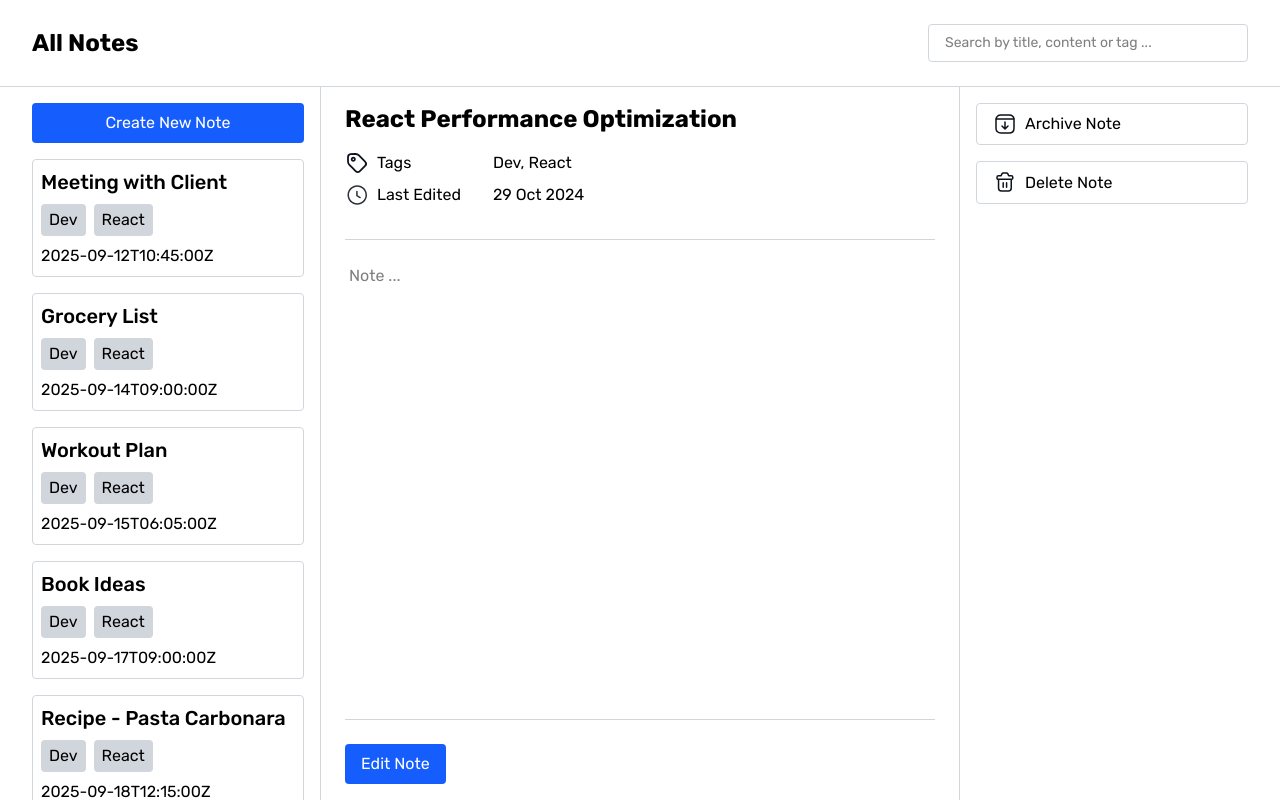
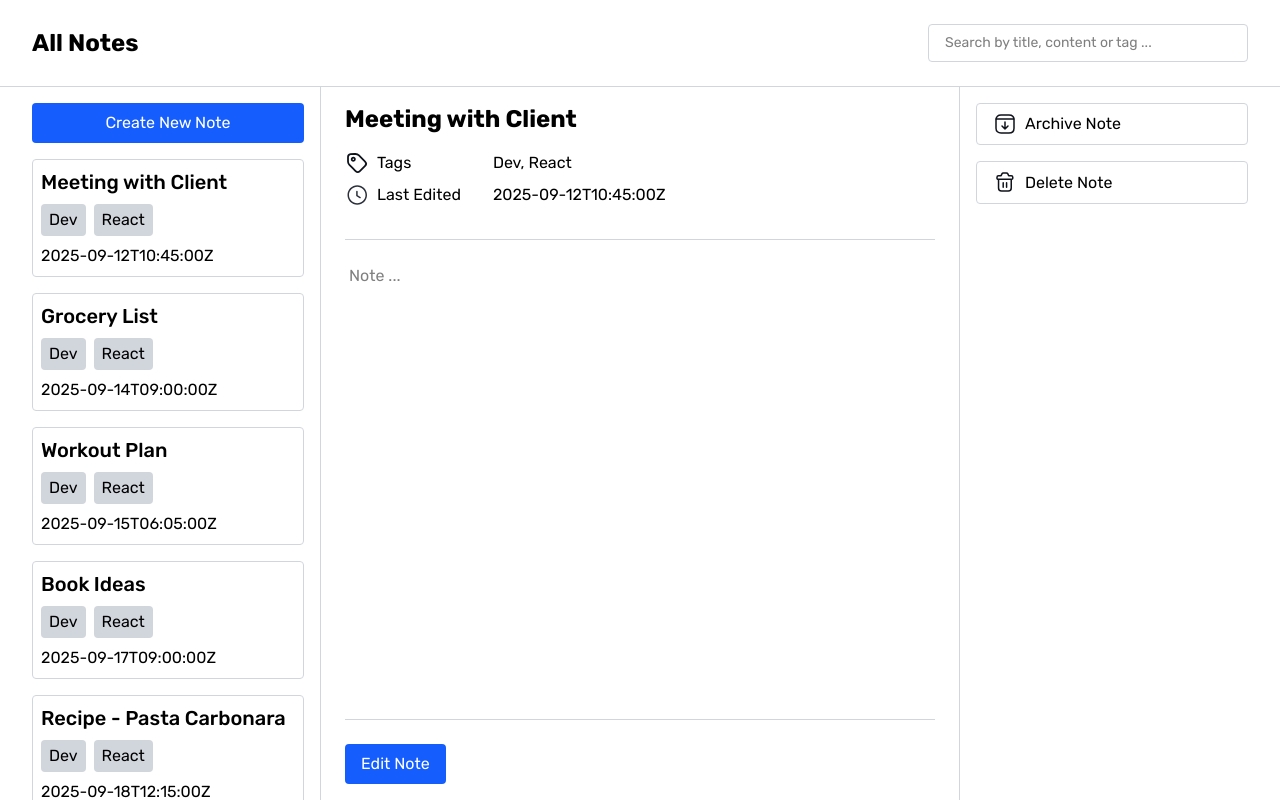
Before and after one commit to rjeby/i2note, a React (Vite) app in the folder frontend/: page / in a window 1280 px wide. Built offline with nearby package versions, Linux system fonts and the light colour scheme; a web font is replaced by a local one.

Commit message:
biderectionnal data flow

```diff
--- a/frontend/src/app/features/notes/notesSlice.ts
+++ b/frontend/src/app/features/notes/notesSlice.ts
@@ -9,7 +9,13 @@ interface Note {
   editedAt: string;
 }
 
-export type NotesState = Note[];
+export interface NotesState {
+  notes: Note[];
+  selectedNoteId: number;
+  content: string;
+  editedContent: string;
+  isBeingEdited: boolean;
+}
 
 const notes = [
   {
@@ -155,18 +161,70 @@ const notes = [
   },
 ];
 
-const initialState: NotesState = notes;
+const initialState: NotesState = {
+  notes: notes,
+  selectedNoteId: 1,
+  content: "",
+  editedContent: "",
+  isBeingEdited: false,
+};
 
 export const notesSlice = createSlice({
   name: "notes",
   initialState,
   reducers: {
     addNote: (state, action: PayloadAction<Note>) => {
-      return [...state, action.payload];
+      return { ...state, notes: [...state.notes, action.payload] };
+    },
+    updateNoteById: (
+      state,
+      action: PayloadAction<{ id: number; content: string }>,
+    ) => {
+      const updatedNotes = state.notes.map((note) =>
+        note.id !== action.payload.id
+          ? note
+          : { ...note, content: action.payload.content },
+      );
+
+      return { ...state, notes: updatedNotes };
+    },
+    updateSelectedNoteId: (state, action: PayloadAction<number>) => {
+      const note = state.notes.find((note) => note.id === action.payload);
+      return {
+        ...state,
+        selectedNoteId: action.payload,
+        content: note ? note.content : "",
+        editedContent: note ? note.content : "",
+      };
+    },
+    updateContent: (state, action: PayloadAction<string>) => {
+      return {
+        ...state,
+        content: action.payload,
+      };
+    },
+    updateEditedContent: (state, action: PayloadAction<string>) => {
+      return {
+        ...state,
+        editedContent: action.payload,
+      };
+    },
+    updateIsBeignEdited: (state, action: PayloadAction<boolean>) => {
+      return {
+        ...state,
+        isBeingEdited: action.payload,
+      };
     },
   },
 });
 
-export const { addNote } = notesSlice.actions;
+export const {
+  addNote,
+  updateNoteById,
+  updateSelectedNoteId,
+  updateContent,
+  updateEditedContent,
+  updateIsBeignEdited,
+} = notesSlice.actions;
 export const selectNotes = (state: RootState) => state.notes;
 export default notesSlice.reducer;
--- a/frontend/src/components/Notes.tsx
+++ b/frontend/src/components/Notes.tsx
@@ -1,3 +1,4 @@
+import { useState } from "react";
 import NodesSidebar from "../components/NotesSidebar";
 import NotesActions from "./NotesActions";
 import NotesHeader from "./NotesHeader";
--- a/frontend/src/components/NotesSidebar.tsx
+++ b/frontend/src/components/NotesSidebar.tsx
@@ -1,20 +1,25 @@
 import { useAppDispatch, useAppSelector } from "../app/hooks";
+import { updateSelectedNoteId } from "../app/features/notes/notesSlice";
 
 const NoteInfoCard = ({ note }) => {
+  const dispatch = useAppDispatch();
   return (
-    <div className="flex flex-col gap-2 rounded-sm border border-gray-300 p-2">
-      <span className="text-xl font-medium">{note.title}</span>
+    <button
+      className="flex flex-col gap-2 rounded-sm border border-gray-300 p-2 hover:scale-105"
+      onClick={() => dispatch(updateSelectedNoteId(note.id))}
+    >
+      <span className="text-left text-xl font-medium">{note.title}</span>
       <div className="flex flex-wrap items-center gap-2">
         <span className="rounded-sm bg-gray-300 px-2 py-1">Dev</span>
         <span className="rounded-sm bg-gray-300 px-2 py-1">React</span>
       </div>
-      <span>{note.editedAt}</span>
-    </div>
+      <span className="text-left">{note.editedAt}</span>
+    </button>
   );
 };
 
 const NotesSidebar = () => {
-  const notes = useAppSelector((state) => state.notes);
+  const notes = useAppSelector((state) => state.notes.notes);
   return (
     <div className="col-span-1 flex w-xs flex-col gap-4 overflow-scroll py-4 pr-4 pl-8">
       <button type="button" className="rounded-sm bg-blue-600 py-2 text-white">
--- a/frontend/src/components/VisiualizeNote.tsx
+++ b/frontend/src/components/VisiualizeNote.tsx
@@ -1,17 +1,39 @@
 import iconTag from "../assets/icon-tag.svg";
 import iconClock from "../assets/icon-clock.svg";
-import { useState } from "react";
+import { useAppDispatch, useAppSelector } from "../app/hooks";
+import {
+  updateContent,
+  updateEditedContent,
+  updateIsBeignEdited,
+  updateNoteById,
+} from "../app/features/notes/notesSlice";
 
 const VisiualizeNote = () => {
-  const [isBeingEdited, setIsBeingEdited] = useState(false);
-  const [content, setContent] = useState("");
-  const [editedContent, setEditedContent] = useState("");
+  const notes = useAppSelector((state) => state.notes.notes);
+  const content = useAppSelector((state) => state.notes.content);
+  const editedContent = useAppSelector((state) => state.notes.editedContent);
+  const selectedNoteId = useAppSelector((state) => state.notes.selectedNoteId);
+  const isBeingEdited = useAppSelector((state) => state.notes.isBeingEdited);
+  const dispatch = useAppDispatch();
+
+  const getNoteById = (id: number) => {
+    const note = notes.find((note) => note.id === id);
+    const defaultNote = {
+      id: 1,
+      title: "Meeting with Client",
+      content: "Discuss project requirements and finalize milestones.",
+      createdAt: "2025-09-12T10:15:00Z",
+      editedAt: "2025-09-12T10:45:00Z",
+    };
+    return note === undefined ? defaultNote : note;
+  };
+
+  const selectedNote = getNoteById(selectedNoteId);
+
   return (
     <div className="col-span-1 flex flex-1 flex-col border-x border-x-gray-300 px-6 pt-4">
       <div className="flex flex-col gap-4 border-b border-b-gray-300 pb-8">
-        <span className="text-2xl font-bold">
-          React Performance Optimization
-        </span>
+        <span className="text-2xl font-bold">{selectedNote.title}</span>
         <div className="flex items-center gap-8">
           <div className="flex flex-col gap-2">
             <div className="flex items-center gap-2">
@@ -25,7 +47,7 @@ const VisiualizeNote = () => {
           </div>
           <div className="flex flex-col gap-2">
             <span>Dev, React</span>
-            <span>29 Oct 2024</span>
+            <span>{selectedNote.editedAt}</span>
           </div>
         </div>
       </div>
@@ -36,7 +58,7 @@ const VisiualizeNote = () => {
         disabled={!isBeingEdited}
         value={editedContent}
         className="flex-1 resize-none border-b border-b-gray-300 px-1 pt-6 focus:outline-none"
-        onChange={(event) => setEditedContent(event.target.value)}
+        onChange={(event) => dispatch(updateEditedContent(event.target.value))}
       ></textarea>
       <div className="flex items-center gap-4 pt-6 pb-4">
         <button
@@ -44,9 +66,12 @@ const VisiualizeNote = () => {
           className="rounded-sm bg-blue-600 px-4 py-2 text-white"
           onClick={() => {
             if (isBeingEdited) {
-              setContent(editedContent);
+              dispatch(updateContent(editedContent));
+              dispatch(
+                updateNoteById({ id: selectedNoteId, content: editedContent }),
+              );
             }
-            setIsBeingEdited(!isBeingEdited);
+            dispatch(updateIsBeignEdited(!isBeingEdited));
           }}
         >
           {isBeingEdited ? "Save Note" : "Edit Note"}
@@ -56,8 +81,8 @@ const VisiualizeNote = () => {
             type="button"
             className="rounded-sm bg-gray-200 px-4 py-2 text-gray-500"
             onClick={() => {
-              setEditedContent(content);
-              setIsBeingEdited(!isBeingEdited);
+              dispatch(updateEditedContent(content));
+              dispatch(updateIsBeignEdited(!isBeingEdited));
             }}
           >
             Cancel
```
